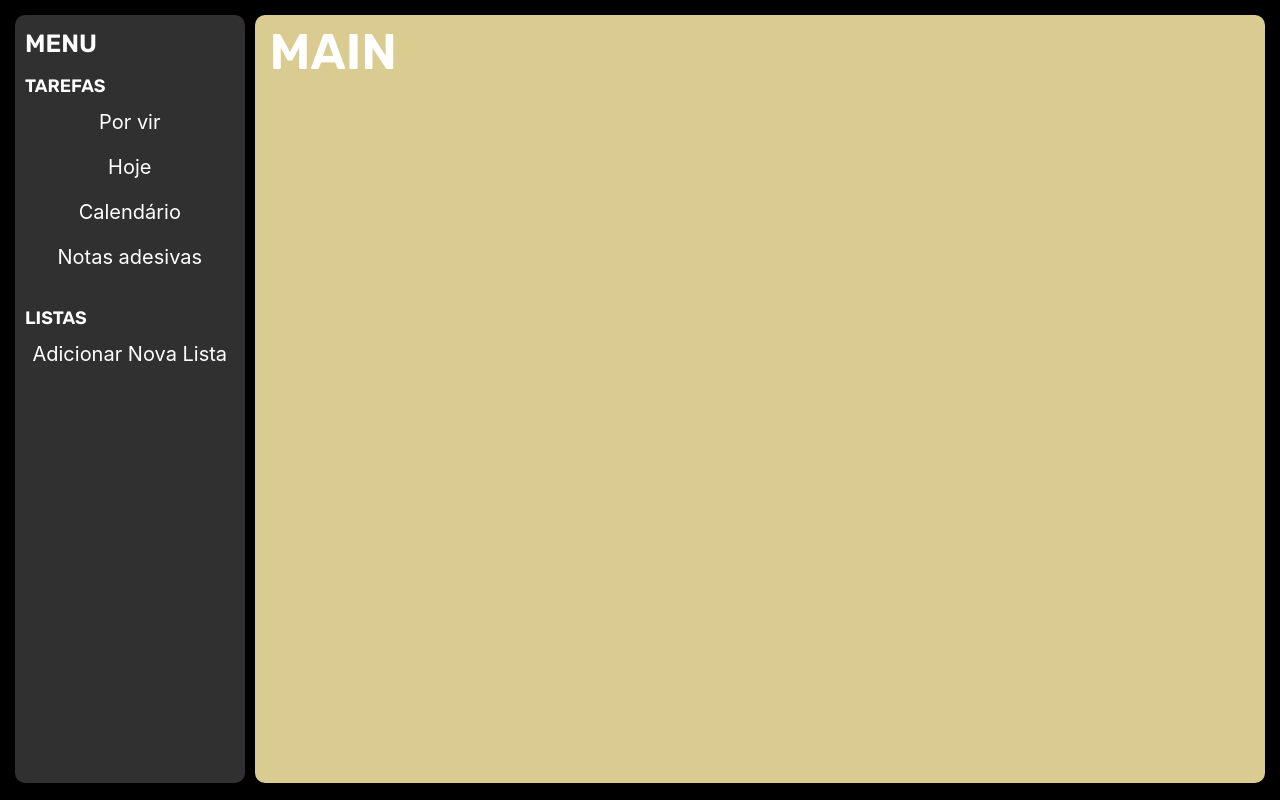
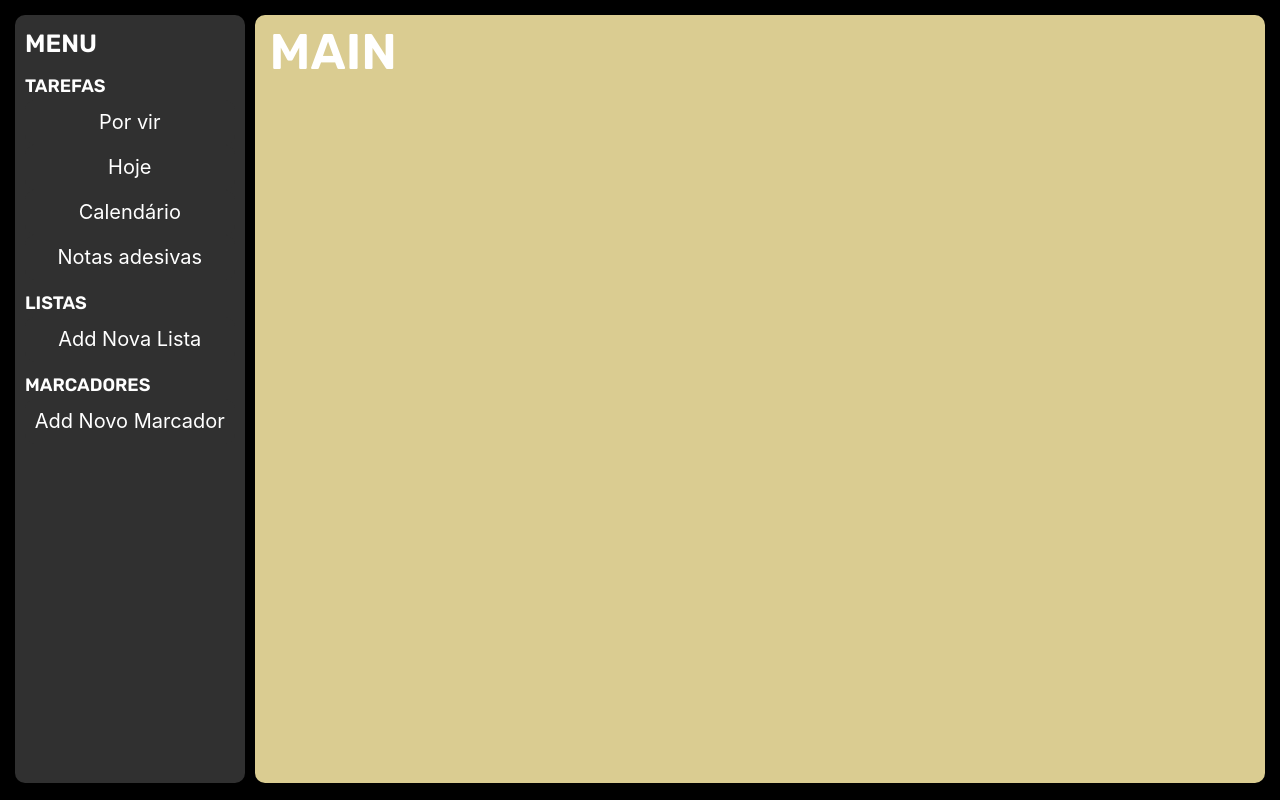
Before and after one commit to SergioTEC/todolist, a PHP site: page / in a window 1280 px wide. Run offline with PHP 8.4, Linux system fonts and the light colour scheme.

Commit message:
adding new tags option and changing styles

```diff
--- a/css/custom-styles.css
+++ b/css/custom-styles.css
@@ -35,12 +35,12 @@
     background-color: #000000;
 }
 
-.task-style-text {
+.primary-menu-text {
+    font-size: 18px;
     font-family: 'Rubik', sans-serif;
-    font-size: 18px;
 }
 
-.task-style {
+.options-menu-style {
     display: flex;
     flex-direction: column;
     margin-top: 10px;
@@ -61,16 +61,3 @@
 .button-style:hover {
     background-color: #000000;
 }
-
-.list-style {
-    display: flex;
-    flex-direction: column;
-    margin-top: 25px;
-    margin-bottom: 10px;
-    font-size: 20px;
-}
-
-.list-style-text {
-    font-size: 18px;
-    font-family: 'Rubik', sans-serif;
-}
--- a/index.php
+++ b/index.php
@@ -19,8 +19,8 @@
             MENU
         </div>
 
-        <div class="task-style">
-            <div class="task-style-text">
+        <div class="options-menu-style">
+            <div class="primary-menu-text">
                 TAREFAS
             </div>
 
@@ -41,15 +41,26 @@
             </button>
         </div>
 
-        <div class="list-style">
-            <div class="list-style-text">
+        <div class="options-menu-style">
+            <div class="primary-menu-text">
                 LISTAS
             </div>
 
             <button class="button-style">
-                Adicionar Nova Lista
+                Add Nova Lista
             </button>
         </div>
+
+        <div class="options-menu-style">
+            <div class="primary-menu-text">
+                MARCADORES
+            </div>
+
+            <button class="button-style">
+                Add Novo Marcador
+            </button>
+        </div>
+
     </nav>
 
     <main class="main-style">
```
